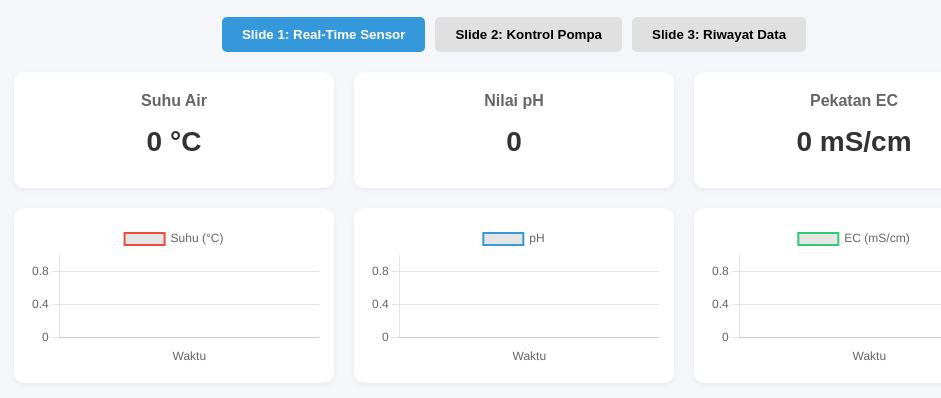
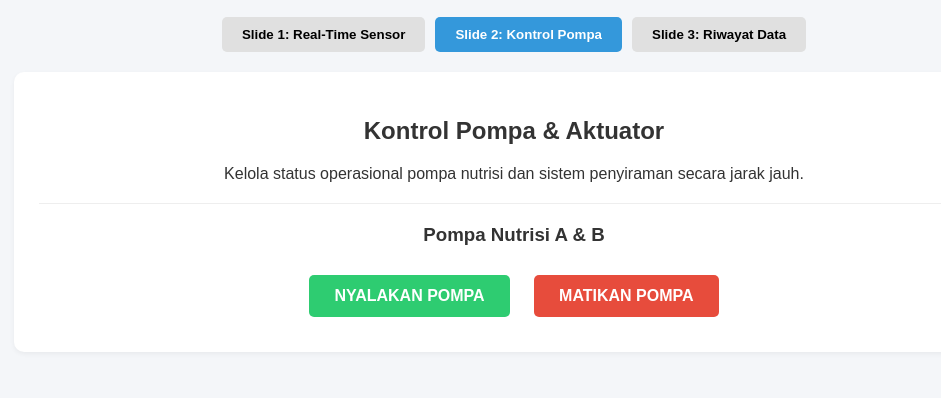
Before and after one commit to mahesmuhammad2-blip/smart-hydroponic-web, a website: page index.html in a window 1280 px wide. Both pictures are taken after a click on the button "Slide 2: Kontrol Pompa". Shown: the part 102-500 px from the top of the page, without its empty margins (126-1067 px from the left). Drawn offline with nearby package versions, Linux system fonts and the light colour scheme; no server answers.

Commit message:
Add files via upload

```diff
--- a/index.html
+++ b/index.html
@@ -42,18 +42,29 @@
       cursor: pointer;
       border-radius: 5px;
       font-weight: bold;
+      transition: 0.3s;
     }
     .tab-btn.active {
       background-color: #3498db;
       color: white;
     }
 
+    /* Tab Content Visibility */
+    .tab-content {
+      display: none;
+      max-width: 1000px;
+      margin: 0 auto;
+    }
+    .tab-content.active {
+      display: block;
+    }
+
+    /* Styling Slide 1 */
     .cards-grid {
       display: grid;
       grid-template-columns: repeat(auto-fit, minmax(220px, 1fr));
       gap: 20px;
-      max-width: 1000px;
-      margin: 0 auto 20px auto;
+      margin-bottom: 20px;
     }
     .card {
       background: white;
@@ -69,8 +80,6 @@
       display: grid;
       grid-template-columns: repeat(auto-fit, minmax(300px, 1fr));
       gap: 20px;
-      max-width: 1000px;
-      margin: 0 auto;
     }
     .chart-card {
       background: white;
@@ -78,6 +87,27 @@
       border-radius: 10px;
       box-shadow: 0 2px 5px rgba(0,0,0,0.05);
     }
+
+    /* Styling Panel Kontrol & Riwayat */
+    .panel-card {
+      background: white;
+      padding: 25px;
+      border-radius: 10px;
+      box-shadow: 0 2px 5px rgba(0,0,0,0.05);
+      text-align: center;
+    }
+    .btn-control {
+      padding: 12px 25px;
+      font-size: 16px;
+      font-weight: bold;
+      border: none;
+      border-radius: 5px;
+      cursor: pointer;
+      margin: 10px;
+      color: white;
+    }
+    .btn-on { background-color: #2ecc71; }
+    .btn-off { background-color: #e74c3c; }
   </style>
 </head>
 <body>
@@ -87,13 +117,15 @@
     Status Koneksi Server: <span id="status-text" class="status-offline">● Menghubungkan...</span>
   </div>
 
+  <!-- Tombol Navigasi Tab -->
   <div class="nav-tabs">
-    <button class="tab-btn active">Slide 1: Real-Time Sensor</button>
-    <button class="tab-btn">Slide 2: Kontrol Pompa</button>
-    <button class="tab-btn">Slide 3: Riwayat Data</button>
+    <button class="tab-btn active" onclick="openTab('slide1', this)">Slide 1: Real-Time Sensor</button>
+    <button class="tab-btn" onclick="openTab('slide2', this)">Slide 2: Kontrol Pompa</button>
+    <button class="tab-btn" onclick="openTab('slide3', this)">Slide 3: Riwayat Data</button>
   </div>
 
-  <!-- Cards -->
+  <!-- SLIDE 1: REAL-TIME SENSOR -->
+  <div id="slide1" class="tab-content active">
     <div class="cards-grid">
       <div class="card">
         <h3>Suhu Air</h3>
@@ -109,23 +141,51 @@
       </div>
     </div>
 
-  <!-- Charts -->
     <div class="charts-grid">
-    <div class="chart-card">
-      <canvas id="chartTemp"></canvas>
+      <div class="chart-card"><canvas id="chartTemp"></canvas></div>
+      <div class="chart-card"><canvas id="chartPH"></canvas></div>
+      <div class="chart-card"><canvas id="chartEC"></canvas></div>
     </div>
-    <div class="chart-card">
-      <canvas id="chartPH"></canvas>
   </div>
-    <div class="chart-card">
-      <canvas id="chartEC"></canvas>
+
+  <!-- SLIDE 2: KONTROL POMPA -->
+  <div id="slide2" class="tab-content">
+    <div class="panel-card">
+      <h2>Kontrol Pompa & Aktuator</h2>
+      <p>Kelola status operasional pompa nutrisi dan sistem penyiraman secara jarak jauh.</p>
+      <hr style="margin: 20px 0; border: 0; border-top: 1px solid #eee;">
+      <div>
+        <h3>Pompa Nutrisi A & B</h3>
+        <button class="btn-control btn-on" onclick="controlPump('PUMP_ON')">NYALAKAN POMPA</button>
+        <button class="btn-control btn-off" onclick="controlPump('PUMP_OFF')">MATIKAN POMPA</button>
+      </div>
+    </div>
+  </div>
+
+  <!-- SLIDE 3: RIWAYAT DATA -->
+  <div id="slide3" class="tab-content">
+    <div class="panel-card">
+      <h2>Riwayat Log Parameter</h2>
+      <p>Data historis pemantauan sensor hidroponik yang tersimpan di sistem.</p>
+      <p style="color: #777; margin-top: 30px;">Tabel riwayat data akan dimuat di sini...</p>
     </div>
   </div>
 
   <script>
-    // Inisialisasi Socket.io secara dinamis sesuai domain hosting
+    // Fungsi Switch Tab Navigation
+    function openTab(tabId, btnElement) {
+      const contents = document.querySelectorAll('.tab-content');
+      contents.forEach(content => content.classList.remove('active'));
+
+      const buttons = document.querySelectorAll('.tab-btn');
+      buttons.forEach(btn => btn.classList.remove('active'));
+
+      document.getElementById(tabId).classList.add('active');
+      btnElement.classList.add('active');
+    }
+
+    // Inisialisasi Socket.io Dinamis
     const socket = io();
-
     const statusText = document.getElementById('status-text');
 
     socket.on('connect', () => {
@@ -196,6 +256,12 @@
       }
       chart.update();
     }
+
+    // Fungsi Pengiriman Perintah Kontrol Pompa
+    function controlPump(action) {
+      socket.emit('controlCommand', { command: action });
+      alert(`Perintah ${action} telah dikirim ke server.`);
+    }
   </script>
 </body>
 </html>
```
Lines whose indentation alone changed are shown as unchanged.
